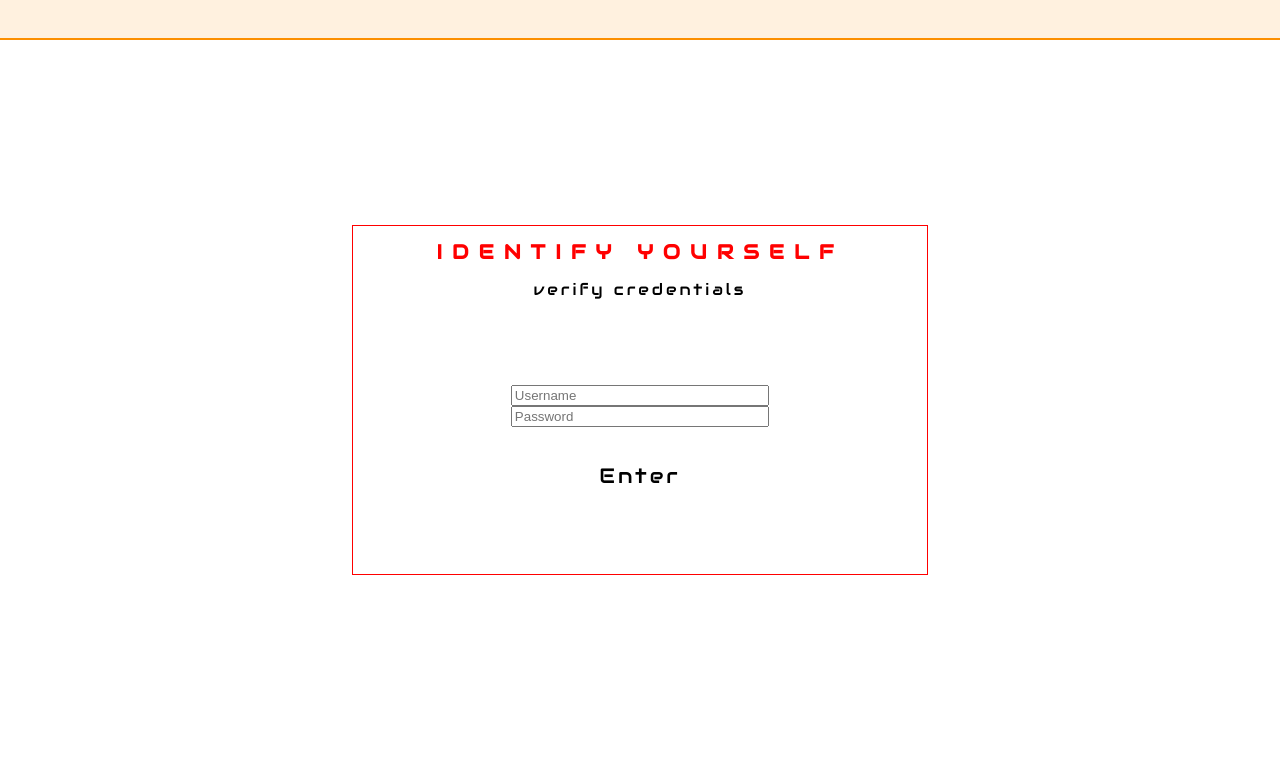
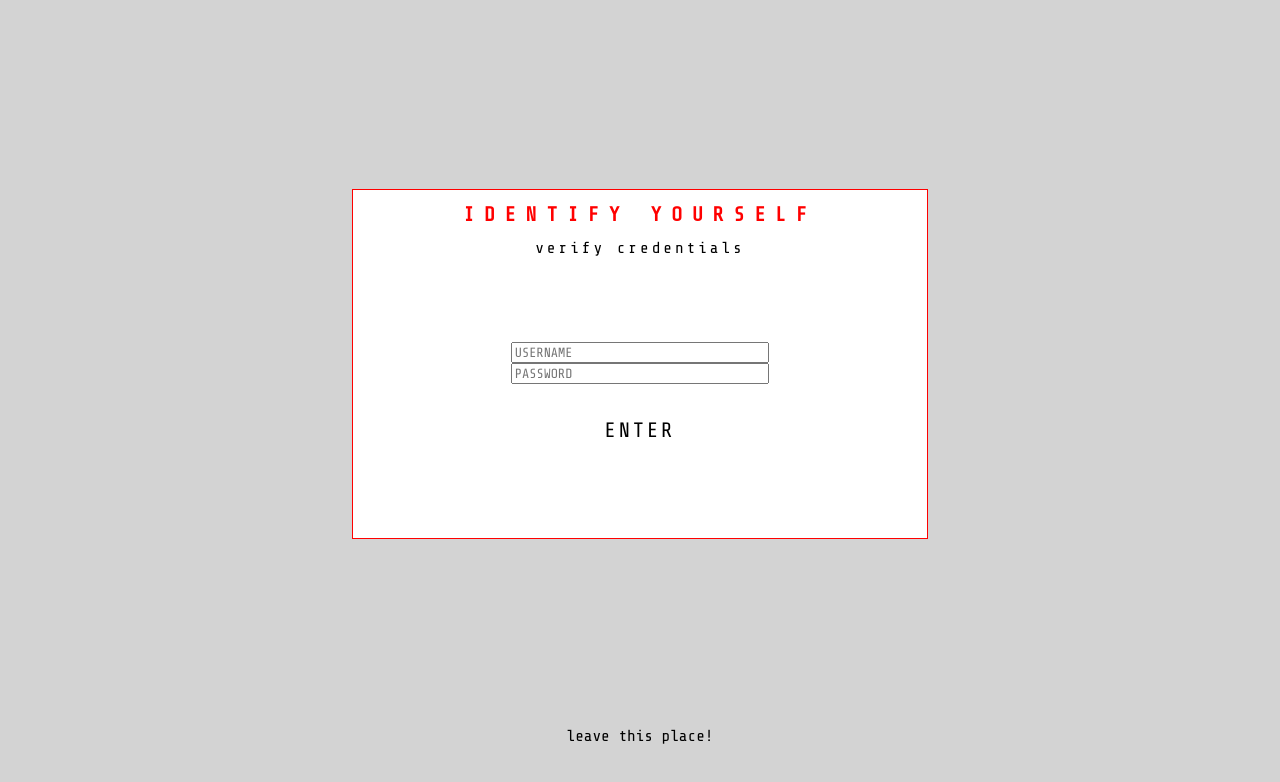
Before and after one commit to markdavidwilliams/stacyrenee-gallery, a React (Create React App) app in the folder client/: page /renovate/cms in a window 1280 px wide. Shown: the top 782 px of the page. Built offline with nearby package versions, Linux system fonts and the light colour scheme.

Commit message:
cms nav bar added cms nav bar began styling began routing displays everywhere when logged in logout retains the current page being viewed when removing nav bar

```diff
--- a/client/src/components/App.js
+++ b/client/src/components/App.js
@@ -6,6 +6,7 @@ import { BrowserRouter as Router, Route } from 'react-router-dom';
 import Nav from './Nav/Nav';
 import Gallery from './Gallery/Gallery';
 import ContentManager from './ContentManager/ContentManager'
+import CmsNav from './ContentManager/CmsNav/CmsNav'
 
 class App extends Component {
   state = {
@@ -28,7 +29,8 @@ class App extends Component {
     } else {
       const routes = [
         <Route key={this.routeKey()} path = '/' component = { Nav } />,
-        <Route key={this.routeKey()} path = '/' component = { Gallery } />,
+        <Route key={this.routeKey()} path='/' component={ CmsNav } />,
+        <Route key={this.routeKey()} path = '/gallery' component = { Gallery } />,
         <Route key={this.routeKey()} path = '/renovate/cms' component = { ContentManager } />
       ]
       this.setState({ routes })
--- /dev/null
+++ b/client/src/components/ContentManager/CmsNav/CmsNav.css
@@ -0,0 +1,25 @@
+@import url('https://fonts.googleapis.com/css?family=Share+Tech+Mono');
+
+.cms-nav-container {
+  height: 74px;
+  width: 100vw;
+  position: fixed;
+  border-bottom: 1px solid red;
+  display: flex;
+  justify-content: flex-end;
+  align-items: flex-end;
+  font-family: 'Share Tech Mono', monospace;
+  font-size: 1.3rem;
+}
+
+.cms-nav-container a {
+  text-decoration: none;
+  color: black;
+  margin: 0 15px;
+}
+
+@media (max-width: 480px) {
+  .cms-nav-container {
+    display: none;
+  }
+}
--- /dev/null
+++ b/client/src/components/ContentManager/CmsNav/CmsNav.js
@@ -0,0 +1,27 @@
+import React, { Component } from 'react'
+import { Link } from 'react-router-dom'
+
+import './CmsNav.css'
+
+class CmsNav extends Component {
+
+  logout() {
+    localStorage.removeItem('token')
+    window.location.pathname = window.location.pathname
+  }
+
+  render() {
+    return (
+      <div className='cms-nav-container'>
+        <Link to='/renovate/cms'>
+          <p>home</p>
+        </Link>
+        <Link to='/'>
+          <p onClick={this.logout}>logout</p>
+        </Link>
+      </div>
+    )
+  }
+}
+
+export default CmsNav
--- a/client/src/components/ContentManager/ContentManager.js
+++ b/client/src/components/ContentManager/ContentManager.js
@@ -1,4 +1,4 @@
-import React, { Component } from 'react'
+import React, { Component, Fragment } from 'react'
 
 import Login from './Login/Login'
 
@@ -14,15 +14,15 @@ class ContentManager extends Component {
     if (!token) {
       this.setState({ component: <Login /> })
     } else {
-      this.setState({ component: <p>Success</p> })
+      return
     }
   }
 
   render() {
     return (
-      <div className="cms-container">
+      <Fragment>
        {this.state.component}
-      </div>
+      </Fragment>
     )
   }
 }
--- a/client/src/components/ContentManager/Login/Login.css
+++ b/client/src/components/ContentManager/Login/Login.css
@@ -1,11 +1,16 @@
-@import url('https://fonts.googleapis.com/css?family=Audiowide');
+@import url('https://fonts.googleapis.com/css?family=Share+Tech+Mono');
 
 .login-wrapper {
+  position: absolute;
   height: 100vh;
   width: 100vw;
   display: flex;
+  flex-direction: column;
   justify-content: center;
   align-items: center;
+  background: lightgray;
+  z-index: 100;
+  font-family: 'Share Tech Mono', monospace;
 }
 
 .login-modal {
@@ -14,7 +19,8 @@
   height: 350px;
   border: 1px solid red;
   letter-spacing: 10px;
-  font-family: 'Audiowide', cursive;
+  background: white;
+  z-index: 100;
 }
 
 .login-modal h1 {
@@ -35,11 +41,23 @@
   width: 45%;
 }
 
+.login-modal form input {
+  font-family: 'Share Tech Mono', monospace;
+}
+
 .login-modal form button {
   padding-top: 35px;
   border: none;
   background: none;
-  font-family: 'Audiowide', cursive;
+  font-family: 'Share Tech Mono', monospace;
   font-size: 1.3rem;
   letter-spacing: 3px;
+  cursor: pointer;
 }
+
+.login-wrapper a {
+  text-decoration: none;
+  color: black;
+  font-size: 1rem;
+  margin-bottom: 55px;
+}
--- a/client/src/components/ContentManager/Login/Login.js
+++ b/client/src/components/ContentManager/Login/Login.js
@@ -1,4 +1,5 @@
 import React, { Component } from 'react'
+import { Link } from 'react-router-dom'
 
 import './Login.css'
 
@@ -17,11 +18,14 @@ class Login extends Component {
           <h1>IDENTIFY YOURSELF</h1>
           <p>verify credentials</p>
           <form>
-            <input type="text" placeholder="Username" name="username" />
-            <input type="password" placeholder="Password" name="password" />
-            <button type="submit" onClick={this.setToken}>Enter</button>
+            <input type="text" placeholder="USERNAME" name="username" />
+            <input type="password" placeholder="PASSWORD" name="password" />
+            <button type="submit" onClick={this.setToken}>ENTER</button>
           </form>
         </div>
+        <Link to="/">
+          <p>leave this place!</p>
+        </Link>
       </div>
     )
   }
```
